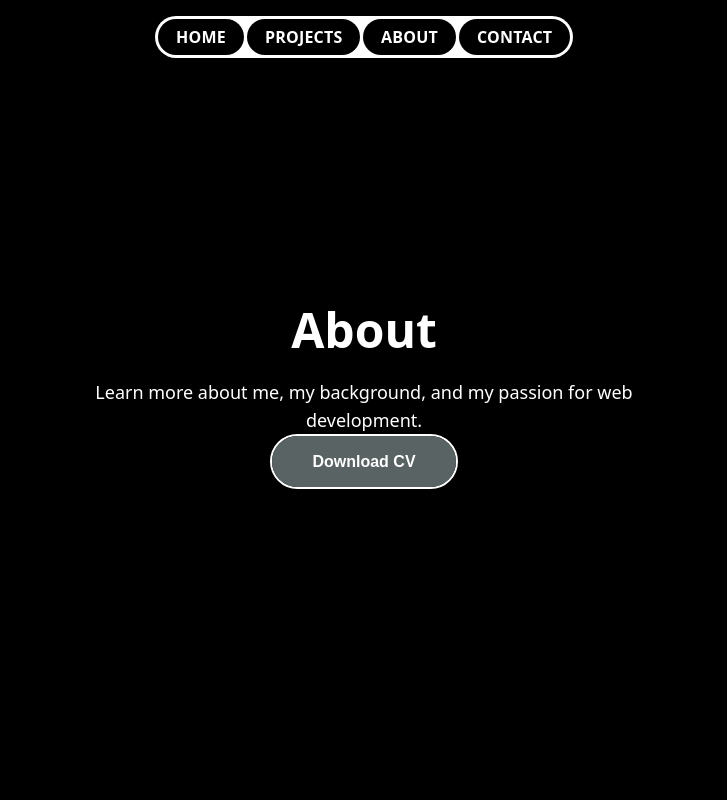
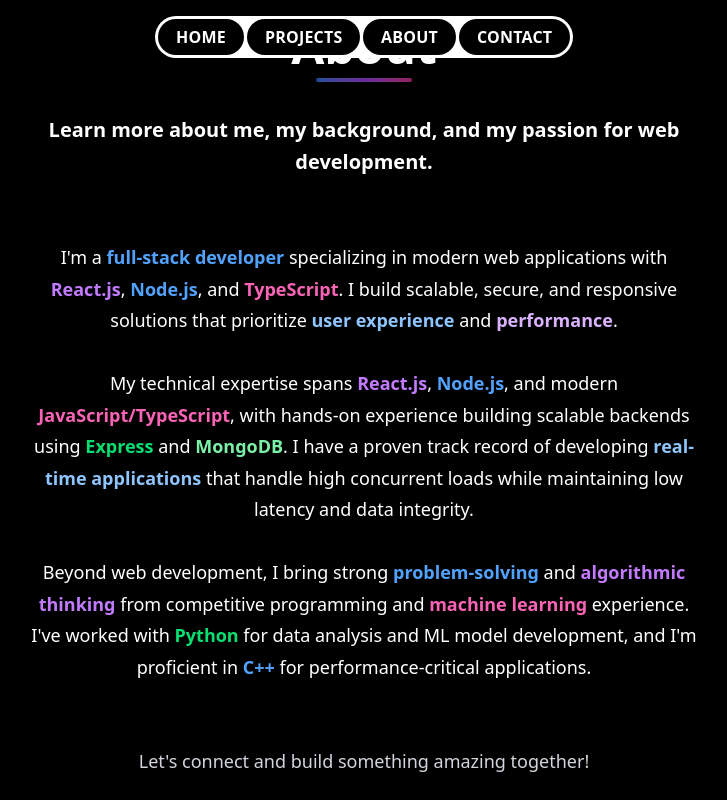
Before and after one commit to thesaiprasadrao/portfolio, a Next.js app: page /about in a window 1280 px wide. Shown: the whole page, without its empty margins (276-1003 px from the left). Built offline with nearby package versions, Linux system fonts and the light colour scheme.

Commit message:
sections complete

```diff
--- a/package.json
+++ b/package.json
@@ -18,6 +18,7 @@
     "ogl": "^1.0.11",
     "react": "19.1.0",
     "react-dom": "19.1.0",
+    "react-icons": "^5.5.0",
     "react-router-dom": "^7.9.4",
     "simplex-noise": "^4.0.3",
     "tailwind-merge": "^3.3.1"
@@ -28,6 +29,7 @@
     "@types/node": "^20",
     "@types/react": "^19",
     "@types/react-dom": "^19",
+    "@types/react-icons": "^2.2.7",
     "eslint": "^9",
     "eslint-config-next": "15.5.5",
     "tailwindcss": "^4",
--- a/src/app/about/page.tsx
+++ b/src/app/about/page.tsx
@@ -1,11 +1,37 @@
-import DownloadCVButton from "@/components/DownloadCVButton";
+import { FaUserCircle } from "react-icons/fa";
 
 export default function AboutPage() {
   return (
-    <div className="background-black min-h-screen flex flex-col items-center justify-center">
-      <h1 className="text-white text-5xl font-bold mb-6">About</h1>
-      <p className="text-white text-lg max-w-xl text-center">Learn more about me, my background, and my passion for web development.</p>
-        <DownloadCVButton />
+    <div className="background-black min-h-screen flex flex-col items-center justify-center px-4 sm:px-8">
+      {/* Profile Image & Header */}
+      <div className="flex flex-col items-center mb-6">
+
+        <h1 className="text-white text-4xl sm:text-5xl font-bold mb-2 text-center relative">
+          About
+          <span className="block h-1 w-24 mx-auto mt-2 bg-gradient-to-r from-blue-500 via-purple-500 to-pink-500 rounded-full opacity-60" />
+        </h1>
+      </div>
+      <p className="text-white text-lg sm:text-xl font-semibold max-w-2xl text-center mb-8 leading-8">
+        Learn more about me, my background, and my passion for web development.
+      </p>
+      <div className="mt-8 text-white text-base sm:text-lg max-w-2xl text-center" style={{lineHeight: '1.75'}}>
+        <p>
+          I'm a <span className="font-bold text-blue-400">full-stack developer</span> specializing in modern web applications with <span className="font-bold text-purple-400">React.js</span>, <span className="font-bold text-blue-400">Node.js</span>, and <span className="font-bold text-pink-400">TypeScript</span>. I build scalable, secure, and responsive solutions that prioritize <span className="font-bold text-blue-300">user experience</span> and <span className="font-bold text-purple-300">performance</span>.
+        </p>
+        <br />
+        <p>
+          My technical expertise spans <span className="font-bold text-purple-400">React.js</span>, <span className="font-bold text-blue-400">Node.js</span>, and modern <span className="font-bold text-pink-400">JavaScript/TypeScript</span>, with hands-on experience building scalable backends using <span className="font-bold text-green-400">Express</span> and <span className="font-bold text-green-300">MongoDB</span>. I have a proven track record of developing <span className="font-bold text-blue-300">real-time applications</span> that handle high concurrent loads while maintaining low latency and data integrity.
+        </p>
+        <br />
+        <p>
+          Beyond web development, I bring strong <span className="font-bold text-blue-400">problem-solving</span> and <span className="font-bold text-purple-400">algorithmic thinking</span> from competitive programming and <span className="font-bold text-pink-400">machine learning</span> experience. I've worked with <span className="font-bold text-green-400">Python</span> for data analysis and ML model development, and I'm proficient in <span className="font-bold text-blue-400">C++</span> for performance-critical applications.
+        </p>
+        <br />
+        <br />
+        <p className="text-gray-300">
+          Let's  <a href="/contact">connect</a>  and build something amazing together!
+        </p>
+      </div>
     </div>
   );
 }
--- a/src/app/contact/socials.tsx
+++ b/src/app/contact/socials.tsx
@@ -3,6 +3,7 @@ import * as React from "react"
 import { InstagramButton } from "@/components/insta-button"
 import { LinkedInButton } from "@/components/linkedin-button"
 import { EmailButton } from "@/components/email-button"
+import { PhoneButton } from "@/components/phone-button"
 export const SocialSection: React.FC = () => {
   return (
     <section
@@ -13,14 +14,17 @@ export const SocialSection: React.FC = () => {
         </h2>
       <div className="flex gap-6 sm:gap-8">
         <div className="flex flex-col items-center gap-2">
-          <InstagramButton onClick={() => window.open("https://www.instagram.com/thesaiprasadrao/", "_blank")} />
-
+            <EmailButton onClick={() => window.location.href = "mailto:saiprasadrao@gmail.com"} />
         </div>
         <div className="flex flex-col items-center gap-2">
           <LinkedInButton onClick={() => window.open("https://www.linkedin.com/company/saiprasadrao", "_blank")} />
         </div>
         <div className="flex flex-col items-center gap-2">
-            <EmailButton onClick={() => window.location.href = "mailto:saiprasadrao@gmail.com"} />
+          <PhoneButton onClick={() => window.open("tel:+919902450514", "_blank")} />
+        </div>
+        <div className="flex flex-col items-center gap-2">
+          <InstagramButton onClick={() => window.open("https://www.instagram.com/thesaiprasadrao/", "_blank")} />
+
         </div>
 
       </div>
--- a/src/app/globals.css
+++ b/src/app/globals.css
@@ -42,6 +42,34 @@
   --radius-md: calc(var(--radius) - 2px);
   --radius-lg: var(--radius);
   --radius-xl: calc(var(--radius) + 4px);
+  --animate-rippling: rippling var(--duration) ease-out;
+  @keyframes rippling {
+  0% {
+    opacity: 1;
+    }
+  100% {
+    transform: scale(2);
+    opacity: 0;
+    }
+  }
+  @keyframes rippling {
+  0% {
+    opacity: 1;
+    }
+  100% {
+    transform: scale(2);
+    opacity: 0;
+    }
+  }
+  @keyframes rippling {
+  0% {
+    opacity: 1;
+    }
+  100% {
+    transform: scale(2);
+    opacity: 0;
+    }
+  }
 }
 
 :root {
--- a/src/app/page.tsx
+++ b/src/app/page.tsx
@@ -1,5 +1,6 @@
 import LightRays from "@/components/LightRays";
-
+import DownloadCVButton from "@/components/DownloadCVButton";
+import ContactButton from "@/components/ContactButton";
 export default function Home() {
   return (
     <div className="background-black">
@@ -21,6 +22,13 @@ export default function Home() {
           <div className="flex flex-col items-center text-center gap-3">
             <p className="text-white text-2xl">Hey there 👋 , welcome to my portfolio.</p>
             <p className="text-white text-4xl">I am <span className="font-bold">Saiprasad Rao</span>, a web developer.</p>
+            <div className="flex flex-row items-center gap-4">
+              <DownloadCVButton />
+              <div className="pb-1.1">
+                <ContactButton />
+              </div>
+
+            </div>
           </div>
         </div>
       </div>
--- /dev/null
+++ b/src/components/ContactButton.module.css
@@ -0,0 +1,30 @@
+.contactBtn {
+  padding: 8px 24px 7px;
+  border: 2px solid #fcfcfc;
+  border-radius: 50px;
+  background-color: #000000;
+  color: #ffffff;
+  font-family: sans-serif;
+  font-weight: 600;
+  font-size: 0.95rem;
+  transition: all 0.5s;
+  -webkit-transition: all 0.5s;
+  cursor: pointer;
+  text-decoration: none;
+  display: inline-block;
+}
+
+.contactBtn:hover {
+  background-color: #707375;
+  color: #4e484a;
+  box-shadow: 0 0 20px #ffffff50;
+  transform: scale(1.1);
+}
+
+.contactBtn:active {
+  background-color: #3d94cf;
+  transition: all 0.25s;
+  -webkit-transition: all 0.25s;
+  box-shadow: none;
+  transform: scale(0.98);
+}
--- /dev/null
+++ b/src/components/ContactButton.tsx
@@ -0,0 +1,10 @@
+import Link from "next/link";
+import styles from "./ContactButton.module.css";
+
+export default function ContactButton() {
+  return (
+    <Link href="/contact" className={styles.contactBtn}>
+      Contact Me
+    </Link>
+  );
+}
--- a/src/components/DownloadCVButton.module.css
+++ b/src/components/DownloadCVButton.module.css
@@ -1,16 +1,13 @@
 .button {
   display: inline-block;
-}
-
-.anchor {
   text-decoration: none;
   color: #fff;
-  display: inline-block;
   font-family: sans-serif;
   font-weight: 600;
   border-radius: 50px;
   border: 2px solid #ffffff;
-  padding: 14px 40px 13px;
+  padding: 8px 24px 7px;
+  font-size: 0.95rem;
   overflow: hidden;
   position: relative;
   background: transparent;
--- a/src/components/PillNavWrapper.tsx
+++ b/src/components/PillNavWrapper.tsx
@@ -1,4 +1,6 @@
 "use client";
+import { usePathname } from "next/navigation";
+import { useEffect, useState } from "react";
 import PillNav from './PillNav';
 
 export default function PillNavWrapper() {
@@ -9,11 +11,18 @@ export default function PillNavWrapper() {
 			{ label: 'Contact', href: '/contact' },
 		];
 
+	const pathname = usePathname();
+	const [activeHref, setActiveHref] = useState(pathname);
+
+	useEffect(() => {
+		setActiveHref(pathname);
+	}, [pathname]);
+
 	return (
 			<PillNav
 			// logo="/file.svg"
 			items={items}
-			activeHref={typeof window !== 'undefined' ? window.location.pathname : '/'}
+			activeHref={activeHref}
 			baseColor="#ffffff"
 			pillColor="#000000"
 			hoveredPillTextColor="#000000"
--- a/src/components/email-button.tsx
+++ b/src/components/email-button.tsx
@@ -14,7 +14,7 @@ export const EmailButton: React.FC<EmailButtonProps> = ({ className, label = "Em
   return (
     <button
       aria-label={label}
-      className={cn("email-btn", className)}
+      className={cn("email-btn pt-0.5", className)}
       type="button"
       {...props}
     >
@@ -22,13 +22,12 @@ export const EmailButton: React.FC<EmailButtonProps> = ({ className, label = "Em
         <svg
           fill="white"
           className="email-svg"
-          viewBox="0 0 448 512"
+          viewBox="0 0 24 24"
           height="1.5em"
-          xmlns="https://fonts.googleapis.com/css2?family=Material+Symbols+Outlined:opsz,wght,FILL,GRAD@20..48,100..700,0..1,-50..200&icon_names=mail"
           aria-hidden="true"
           focusable="false"
         >
-          <path d="M224.1 141c-63.6 0-114.9 51.3-114.9 114.9s51.3 114.9 114.9 114.9S339 319.5 339 255.9 287.7 141 224.1 141zm0 189.6c-41.1 0-74.7-33.5-74.7-74.7s33.5-74.7 74.7-74.7 74.7 33.5 74.7 74.7-33.6 74.7-74.7 74.7zm146.4-194.3c0 14.9-12 26.8-26.8 26.8-14.9 0-26.8-12-26.8-26.8s12-26.8 26.8-26.8 26.8 12 26.8 26.8zm76.1 27.2c-1.7-35.9-9.9-67.7-36.2-93.9-26.2-26.2-58-34.4-93.9-36.2-37-2.1-147.9-2.1-184.9 0-35.8 1.7-67.6 9.9-93.9 36.1s-34.4 58-36.2 93.9c-2.1 37-2.1 147.9 0 184.9 1.7 35.9 9.9 67.7 36.2 93.9s58 34.4 93.9 36.2c37 2.1 147.9 2.1 184.9 0 35.9-1.7 67.7-9.9 93.9-36.2 26.2-26.2 34.4-58 36.2-93.9 2.1-37 2.1-147.8 0-184.8zM398.8 388c-7.8 19.6-22.9 34.7-42.6 42.6-29.5 11.7-99.5 9-132.1 9s-102.7 2.6-132.1-9c-19.6-7.8-34.7-22.9-42.6-42.6-11.7-29.5-9-99.5-9-132.1s-2.6-102.7 9-132.1c7.8-19.6 22.9-34.7 42.6-42.6 29.5-11.7 99.5-9 132.1-9s102.7-2.6 132.1 9c19.6 7.8 34.7 22.9 42.6 42.6 11.7 29.5 9 99.5 9 132.1s2.7 102.7-9 132.1z" />
+          <path d="M4 20q-.825 0-1.412-.587T2 18V6q0-.825.588-1.412T4 4h16q.825 0 1.413.588T22 6v12q0 .825-.587 1.413T20 20zM20 8l-7.475 4.675q-.125.075-.262.113t-.263.037t-.262-.037t-.263-.113L4 8v10h16zm-8 3l8-5H4zM4 8v.25v-1.475v.025V6v.8v-.012V8.25zv10z" />
         </svg>
       </span>
       <span className="email-bg" aria-hidden="true" />
--- /dev/null
+++ b/src/components/phone-button.tsx
@@ -0,0 +1,38 @@
+"use client"
+import * as React from "react"
+import { cn } from "@/lib/utils"
+
+export interface PhoneButtonProps extends React.ButtonHTMLAttributes<HTMLButtonElement> {
+  label?: string
+}
+
+/**
+ * Gradient Phone-style icon button.
+ * Matches the phoneButton pattern but uses a phone SVG icon.
+ */
+export const PhoneButton: React.FC<PhoneButtonProps> = ({ className, label = "Phone", ...props }) => {
+  return (
+    <button
+      aria-label={label}
+      className={cn("phone-btn pt-1", className)}
+      type="button"
+      {...props}
+    >
+        <span className="phone-svg-wrapper">
+            <svg
+            fill="white"
+            className="phone-svg"
+            viewBox="0 0 24 24"
+            height="1.5em"
+            aria-hidden="true"
+            focusable="false"
+            >
+            <path d="m16.556 12.906l-.455.453s-1.083 1.076-4.038-1.862s-1.872-4.014-1.872-4.014l.286-.286c.707-.702.774-1.83.157-2.654L9.374 2.86C8.61 1.84 7.135 1.705 6.26 2.575l-1.57 1.56c-.433.432-.723.99-.688 1.61c.09 1.587.808 5 4.812 8.982c4.247 4.222 8.232 4.39 9.861 4.238c.516-.048.964-.31 1.325-.67l1.42-1.412c.96-.953.69-2.588-.538-3.255l-1.91-1.039c-.806-.437-1.787-.309-2.417.317"/>
+            </svg>
+        </span>
+      <span className="phone-bg" aria-hidden="true" />
+    </button>
+  )
+}
+
+PhoneButton.displayName = "PhoneButton"
```
Also changed, not shown: components.json, 1 other file (tests, documents, lock files or other folders).
